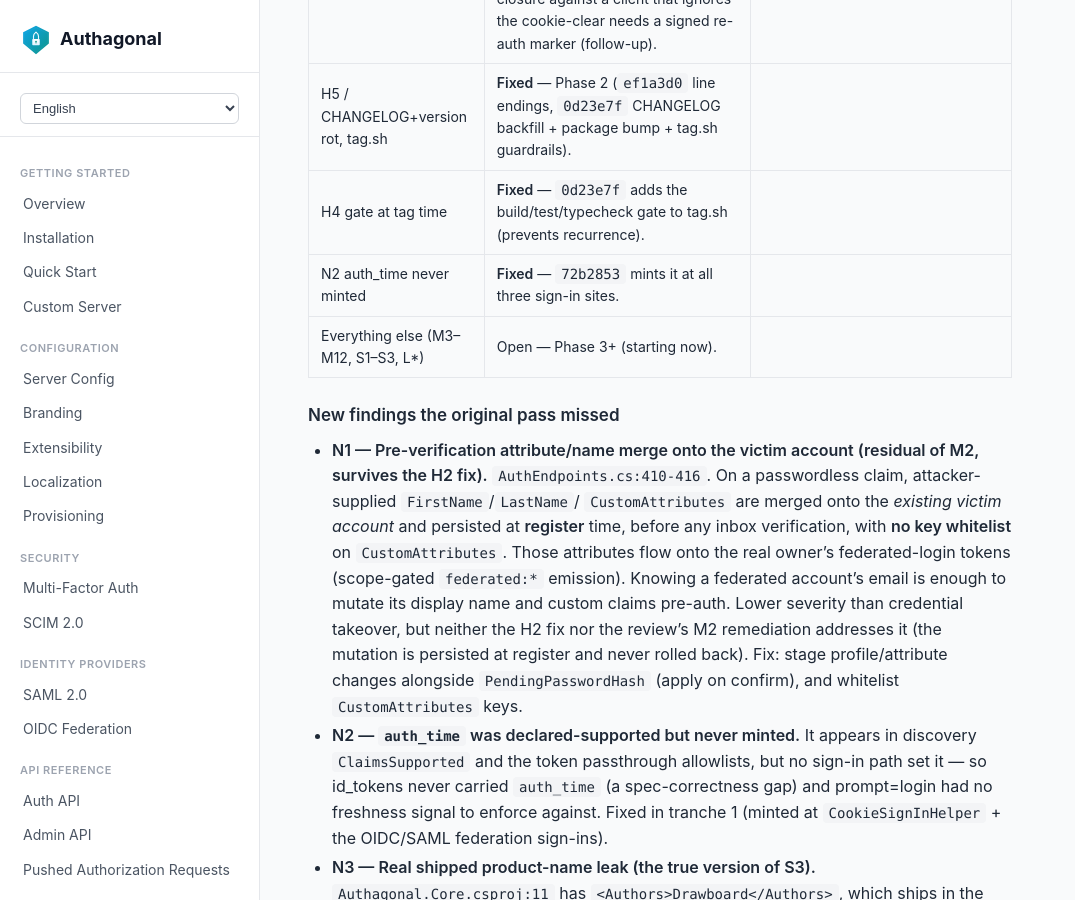
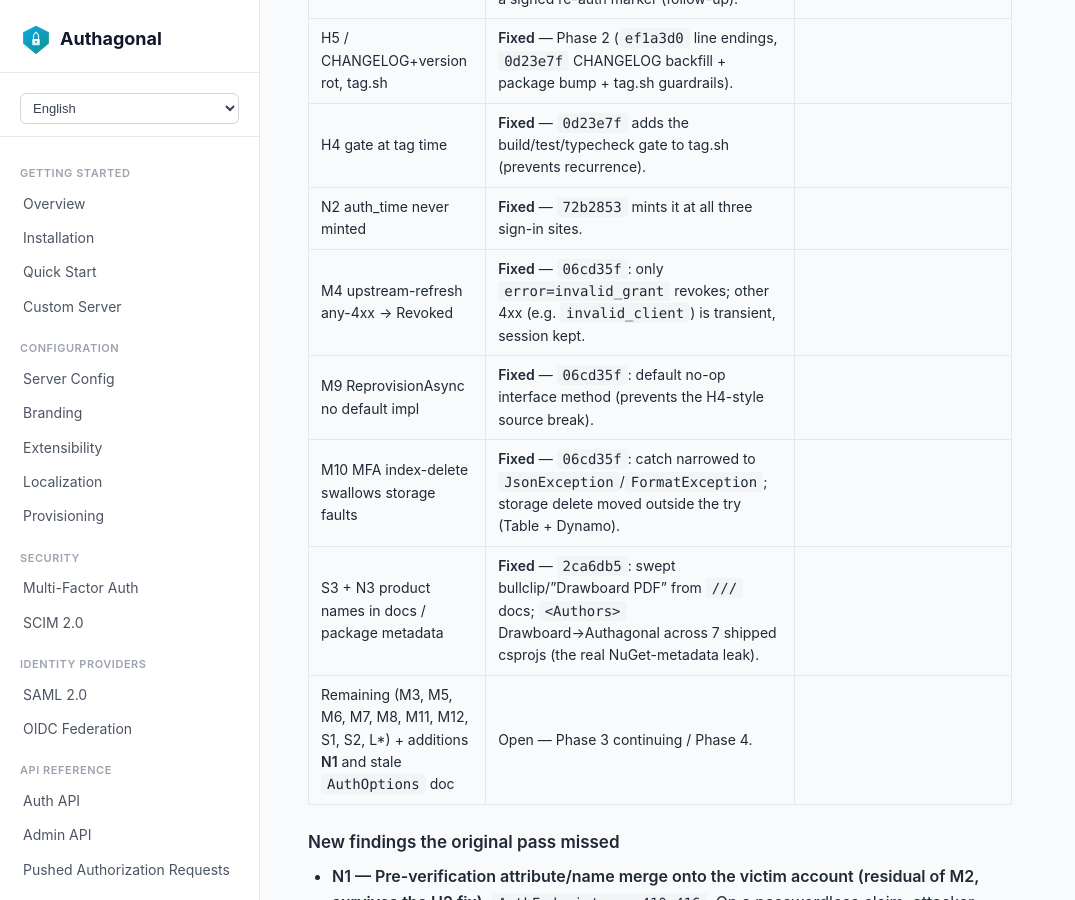
Before and after one commit to DrawboardLtd/authagonal, a Jekyll site: the page built from docs/review-2026-07-23-v0.10.0-HEAD.md, in a window 1280 px wide and 900 px high, scrolled down 1406 px. Shown: the whole window, without its empty margins (0-1075 px from the left). Built offline with Jekyll 4.4.1, drawn with Linux system fonts in a browser that asks for light colours; our own code applies the rules of GitHub Pages for plain Markdown files.

Commit message:
docs: mark M4/M9/M10/S3/N3 fixed in the review addendum
Co-Authored-By: Claude Opus 4.8 <noreply@anthropic.com>

```diff
--- a/docs/review-2026-07-23-v0.10.0-HEAD.md
+++ b/docs/review-2026-07-23-v0.10.0-HEAD.md
@@ -31,7 +31,11 @@ Phase 3 (correctness) is next.
 | H5 / CHANGELOG+version rot, tag.sh | **Fixed** — Phase 2 (`ef1a3d0` line endings, `0d23e7f` CHANGELOG backfill + package bump + tag.sh guardrails). |
 | H4 gate at tag time | **Fixed** — `0d23e7f` adds the build/test/typecheck gate to tag.sh (prevents recurrence). |
 | N2 auth_time never minted | **Fixed** — `72b2853` mints it at all three sign-in sites. |
-| Everything else (M3–M12, S1–S3, L*) | Open — Phase 3+ (starting now). |
+| M4 upstream-refresh any-4xx → Revoked | **Fixed** — `06cd35f`: only `error=invalid_grant` revokes; other 4xx (e.g. `invalid_client`) is transient, session kept. |
+| M9 ReprovisionAsync no default impl | **Fixed** — `06cd35f`: default no-op interface method (prevents the H4-style source break). |
+| M10 MFA index-delete swallows storage faults | **Fixed** — `06cd35f`: catch narrowed to `JsonException`/`FormatException`; storage delete moved outside the try (Table + Dynamo). |
+| S3 + N3 product names in docs / package metadata | **Fixed** — `2ca6db5`: swept bullclip/"Drawboard PDF" from `///` docs; `<Authors>` Drawboard→Authagonal across 7 shipped csprojs (the real NuGet-metadata leak). |
+| Remaining (M3, M5, M6, M7, M8, M11, M12, S1, S2, L*) + additions **N1** and stale `AuthOptions` doc | Open — Phase 3 continuing / Phase 4. |
 
 ### New findings the original pass missed
 
```
